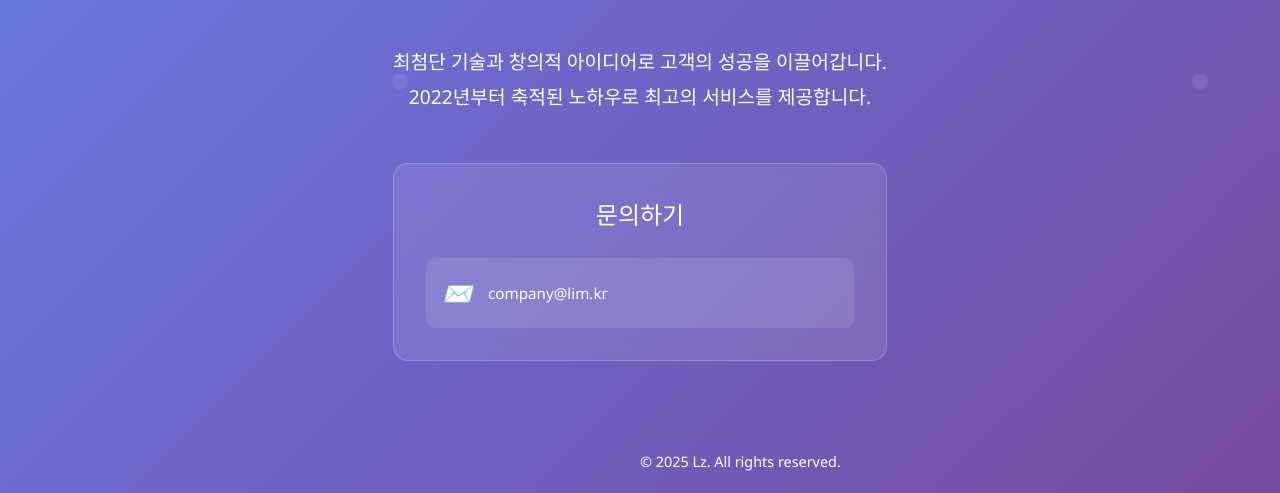
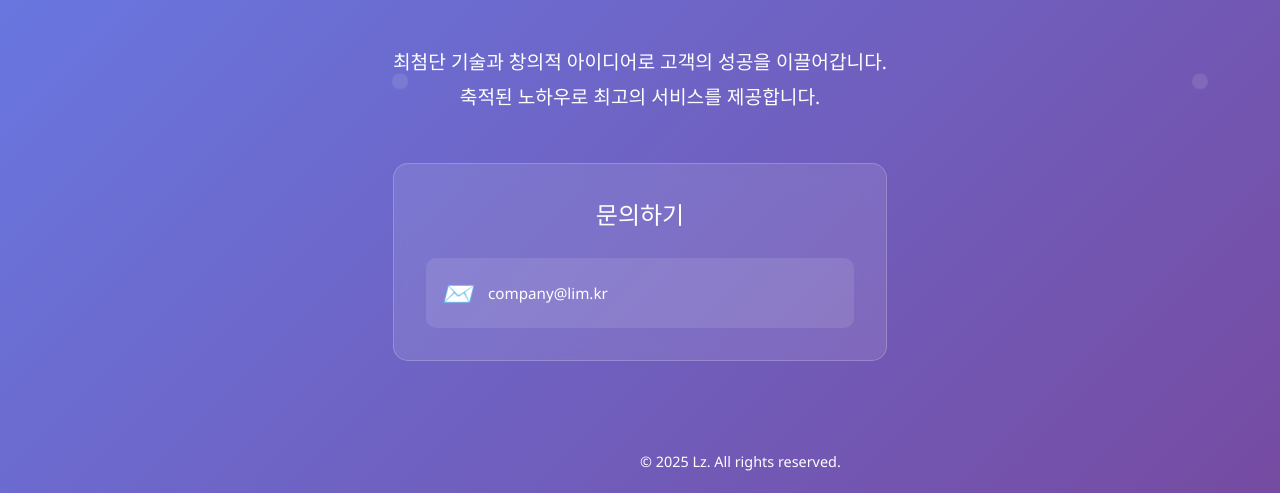
Before and after one commit to LzLLC2022/Home, a plain HTML site: page index.html in a window 1280 px wide. Shown: the part 307-800 px from the top of the page. Drawn offline with Linux system fonts and the light colour scheme.

Commit message:
Update index.html

```diff
--- a/index.html
+++ b/index.html
@@ -311,7 +311,7 @@
             <div class="hero-subtitle">혁신적인 솔루션의 선도기업</div>
             <div class="hero-description">
                 최첨단 기술과 창의적 아이디어로 고객의 성공을 이끌어갑니다.<br>
-                2022년부터 축적된 노하우로 최고의 서비스를 제공합니다.
+                축적된 노하우로 최고의 서비스를 제공합니다.
             </div>
 
             <!-- 연락처 정보 -->
```
